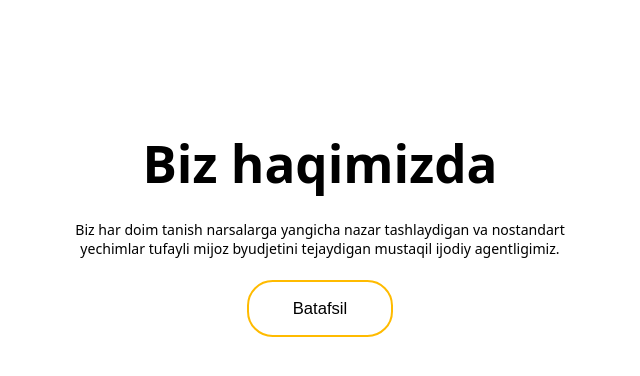
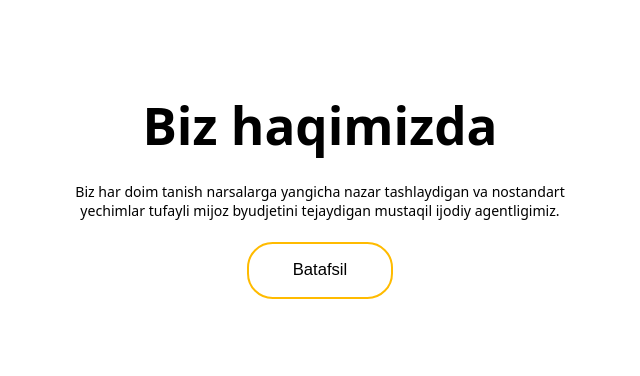
Before and after one commit to ibrohimov0/opera, a React (Create React App) app: page / in a window 1280 px wide. Shown: the top 376 px of the page, without its empty margins (320-960 px from the left). Built offline with nearby package versions, Linux system fonts and the light colour scheme.

Commit message:
create project component

```diff
--- a/src/App.js
+++ b/src/App.js
@@ -1,10 +1,12 @@
 import './App.css';
 import AboutComponent from './components/aboutComponent';
+import ProjectComponent from './components/projectComponent';
 
 function App() {
   return (
     <div className="App">
       <AboutComponent/>
+      <ProjectComponent/>
     </div>
   );
 }
--- a/src/components/aboutComponent/style.css
+++ b/src/components/aboutComponent/style.css
@@ -6,7 +6,7 @@
     text-align: center;
 }
 .aboutComp .container{
-    padding: 10% 7%;
+    padding: 7%;
 }
 .aboutComp h1{
     font-size: 4vw;
--- /dev/null
+++ b/src/components/projectComponent/index.jsx
@@ -0,0 +1,12 @@
+import "./style.css"
+
+function ProjectComponent(props) {
+    return(
+        <div className="projectComp">
+            <div className="container">
+                <div className="projectsBox"></div>
+            </div>
+        </div>
+    )
+}
+export default ProjectComponent
```
Also changed, not shown: src/components/projectComponent/style.css (added).
